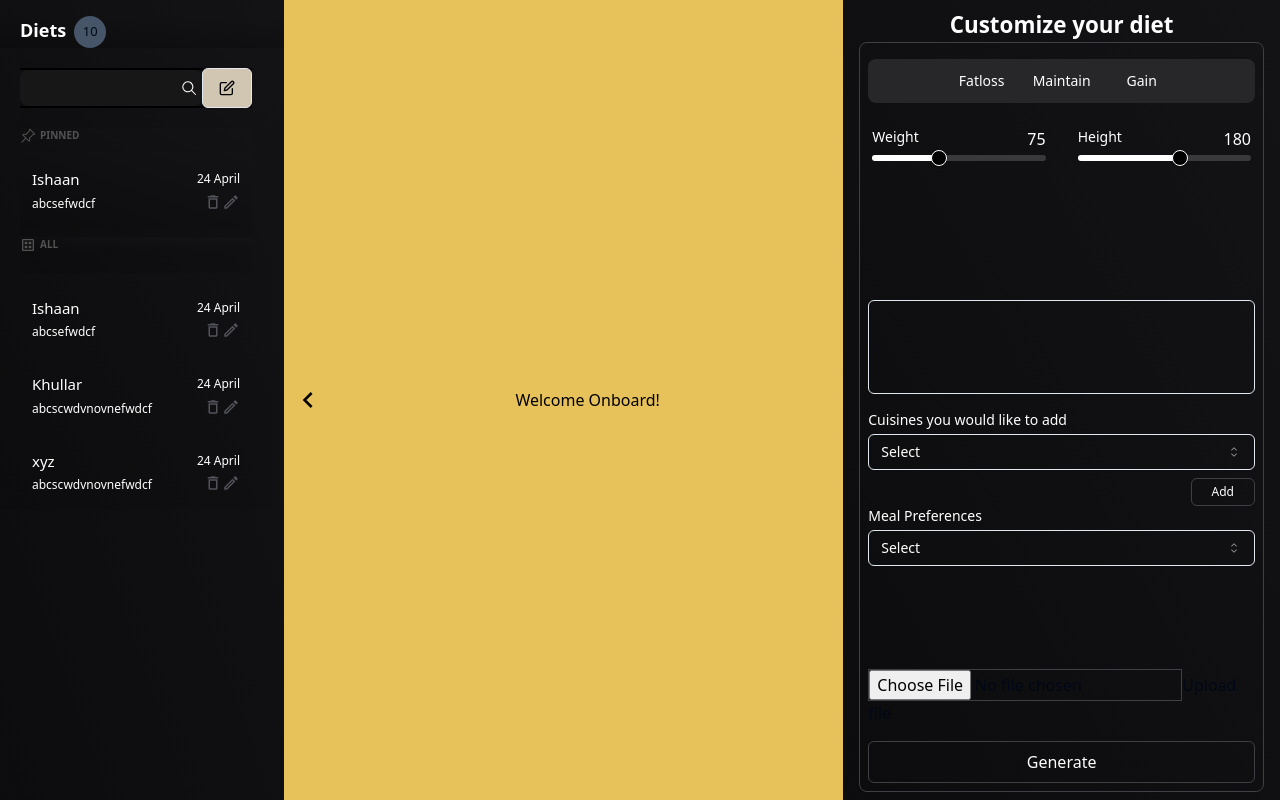
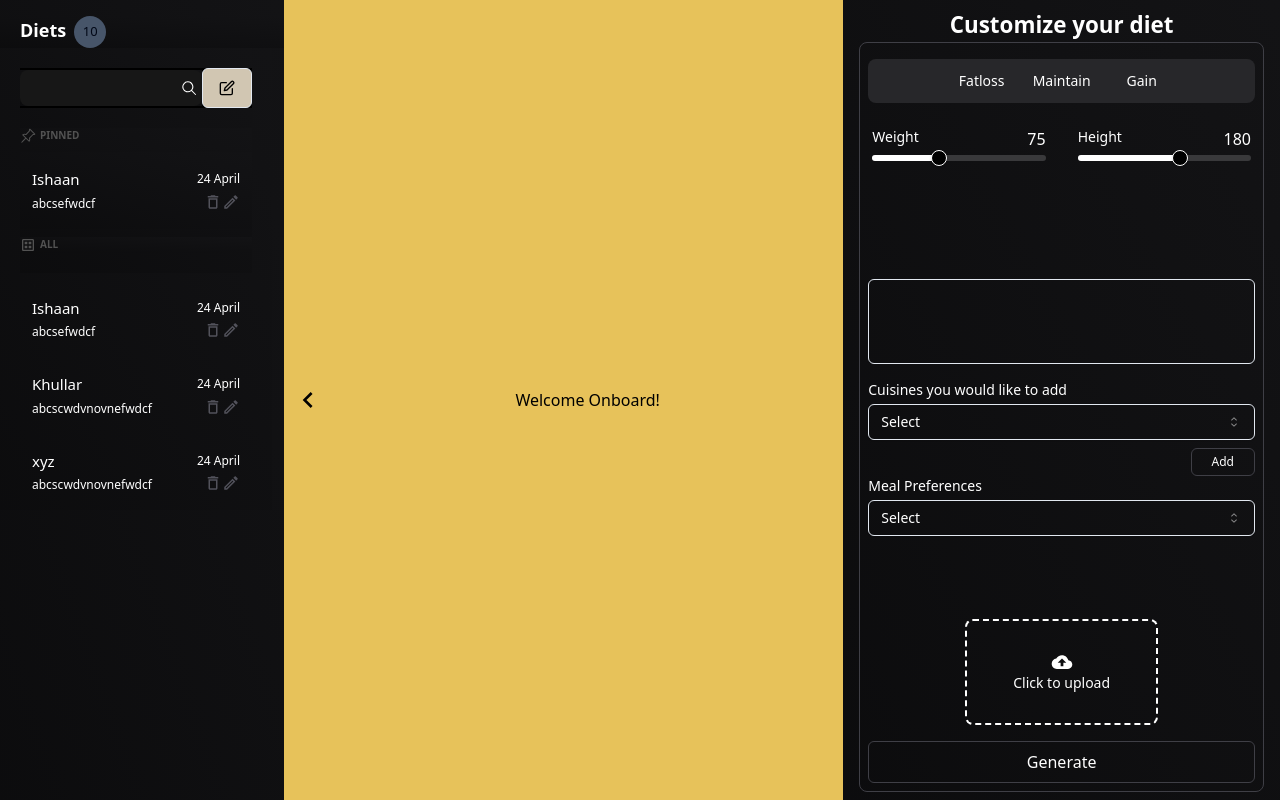
Before and after one commit to ishk9/getYourDiet, a Next.js app in the folder client/: page /Home in a window 1280 px wide. Built offline with nearby package versions, Linux system fonts and the light colour scheme.

Commit message:
Feature: Added upload box!

```diff
--- a/client/components/UserInputSection.js
+++ b/client/components/UserInputSection.js
@@ -2,6 +2,8 @@ import { Select, SelectTrigger, SelectValue, SelectContent, SelectItem, SelectGr
 import { Slider } from "./ui/slider";
 import { useState } from "react";
 import { IoIosAdd } from "react-icons/io";
+import { IoMdCloudUpload } from "react-icons/io";
+
 
 import axios from "axios";
 import Mealtag from "./Mealtag";
@@ -165,12 +167,15 @@ function UserInputSection() {
                     </div>
                 </div>
 
-                <div className="file-upload-box">
-                <input type="file" id="file" className="bg-transparent border border-zinc-700"/>
-                <label htmlFor="file" className="file-label">
-                    Upload file
-                </label>
-      </div>
+                <div className="flex h-1/4 w-1/2 bg-transparent justify-center items-center rounded-lg border-white border-dashed border-2">
+                    <label htmlFor="file" className="flex flex-col h-full w-full  rounded-lg justify-center items-center cursor-pointer">
+                        <IoMdCloudUpload color="white" size={22}/>
+                            <p className="text-white text-sm">Click to upload</p>
+                    </label>
+                    <input type="file" id="file" className="hidden"/>
+                </div>
+
+
             </div>
 
             <div className="w-full mt-4">
```
